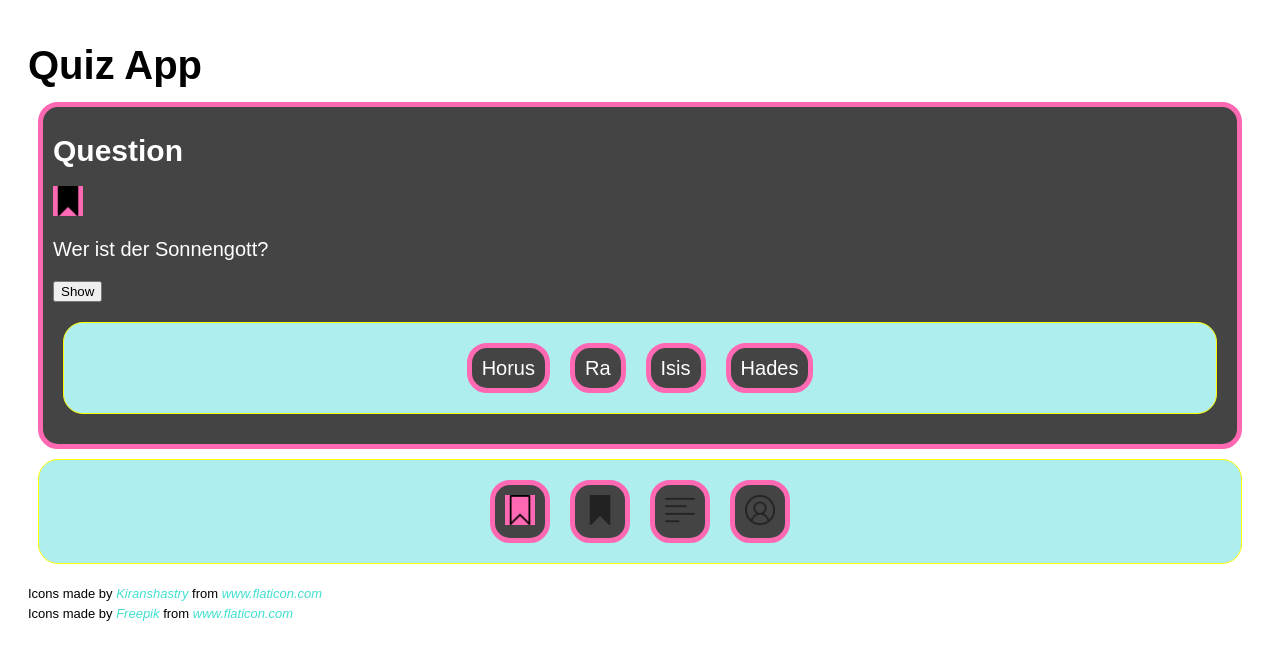
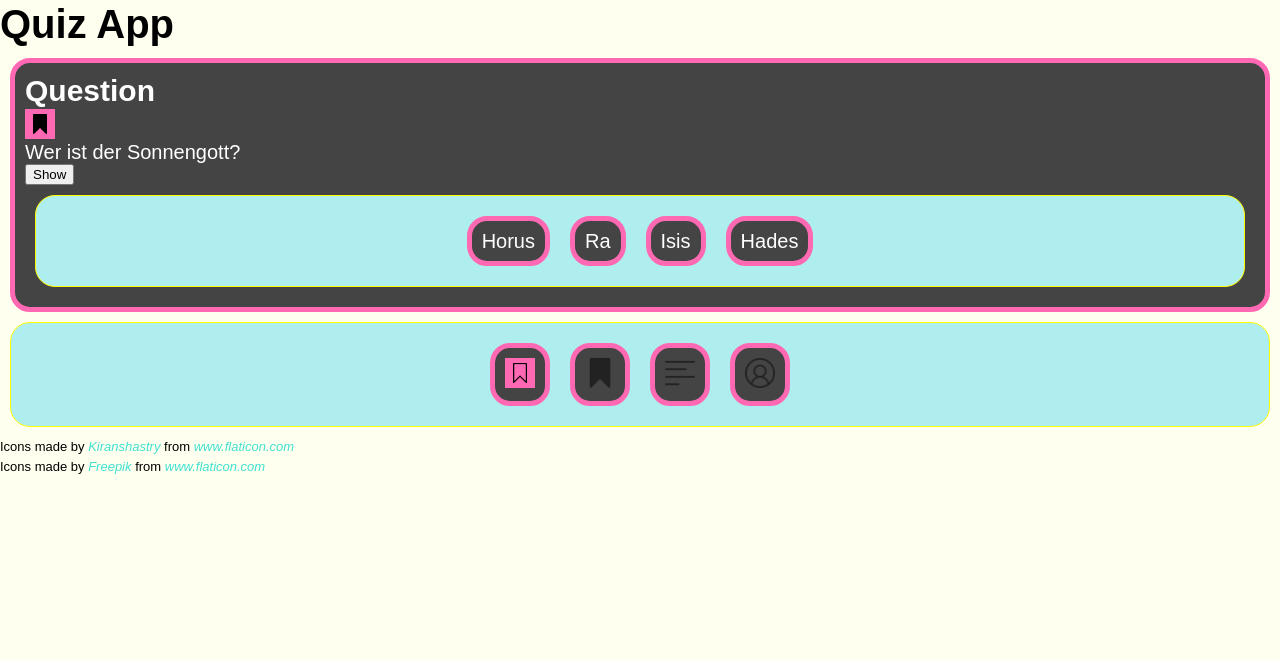
Before and after one commit to GabrieleGrimme/quizapp, a website built with Vite: page index.html in a window 1280 px wide. Built offline with nearby package versions, Linux system fonts and the light colour scheme.

Commit message:
added universal selector to css

```diff
--- a/style_quizapp.css
+++ b/style_quizapp.css
@@ -1,12 +1,29 @@
-* {
+*,
+*::before,
+*::after {
     box-sizing: border-box;
   }
 
+h1,
+h2,
+h3 {line-height: 1.2;
+}
+
+body,
+h1,
+h2,
+h3,
+p {
+  margin:0;
+}
+
 body {
-    line-height: 1.25rem;
-    font-family: sans-serif;
-    font-size: 1.25rem;
-    padding: 20px;
+  background: ivory;
+  line-height: 1.25rem;
+  font-family: sans-serif;
+  font-size: 1.25rem;
+  width:100vw;
+  xpadding: 20px;
 }
 
 a {
@@ -19,6 +36,7 @@ a {
 .img__icon--on {
     width:30px;
     background-color: hotpink;
+    padding: 5px;
   }
 
 .img__icon--off {
```
